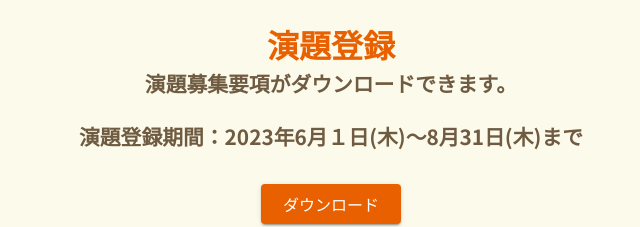
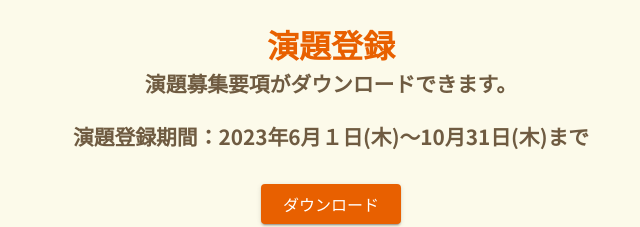
Before and after one commit to STSocietyOitaConference/top, a React (Create React App) app in the folder st-society-oita/: page / in a window 1280 px wide. Shown: the part 3180-3407 px from the top of the page, without its empty margins (467-1107 px from the left). Built offline with nearby package versions, Linux system fonts and the light colour scheme.

Commit message:
演題登録修正

```diff
--- a/st-society-oita/src/components/AbstractRegistration.tsx
+++ b/st-society-oita/src/components/AbstractRegistration.tsx
@@ -47,7 +47,7 @@
             alignItems="canter" //左寄せよせの場合はflex-start
           >
             <Typography variant="h6" color="secondary">
-              演題登録期間：2023年6月１日(木)～8月31日(木)まで
+              演題登録期間：2023年6月１日(木)～10月31日(木)まで
             </Typography>
           </Grid>
           <Grid item>
@@ -55,7 +55,7 @@
               <Grid item>
                 <Button variant="contained" size="large">
                   <Link
-                    href="https://drive.google.com/uc?export=download&id=1z1rzUYR1sXOgIpXwB4NZmV0sfuQpUITJ"
+                    href="https://drive.google.com/uc?export=download&id=1iVKZytHb8DqxW73Yq-FzH_gP4mdnN4b3"
                     download="演題募集要項.pdf"
                     underline={"none"}
                   >
```
